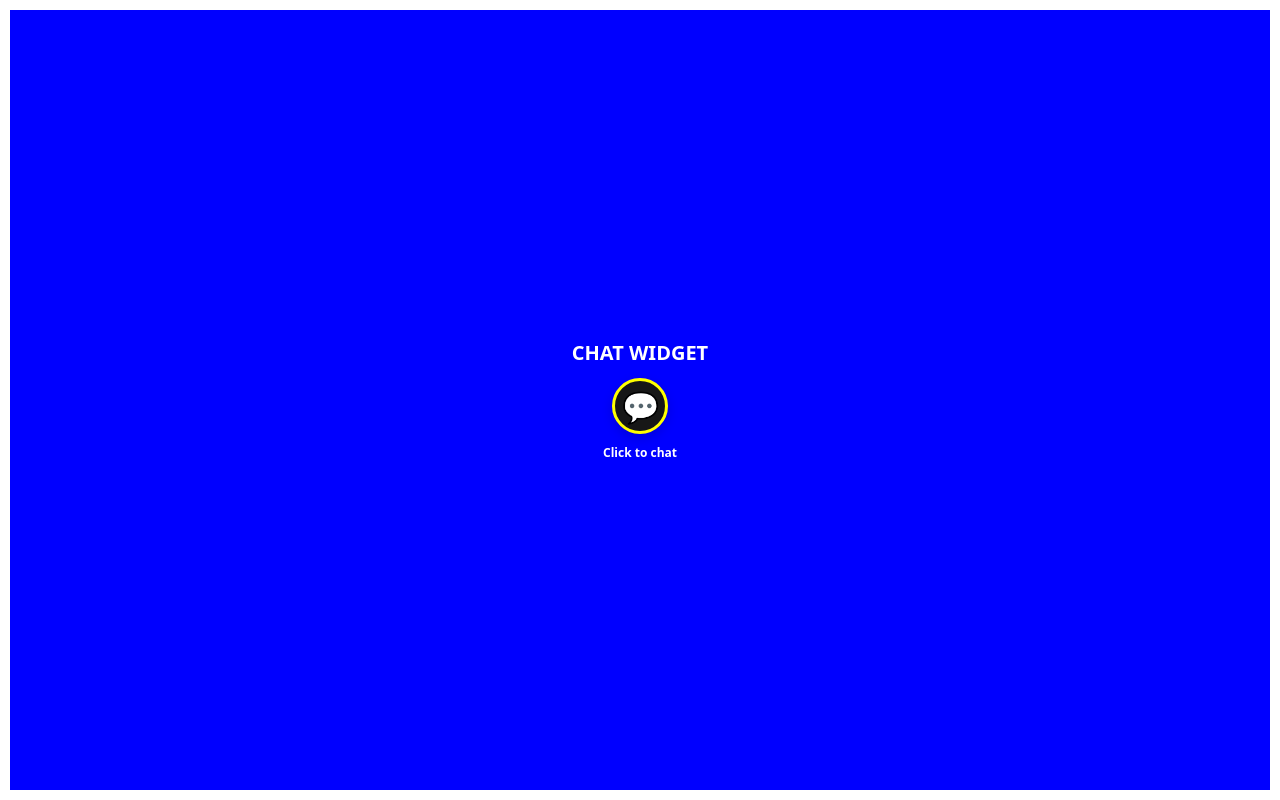
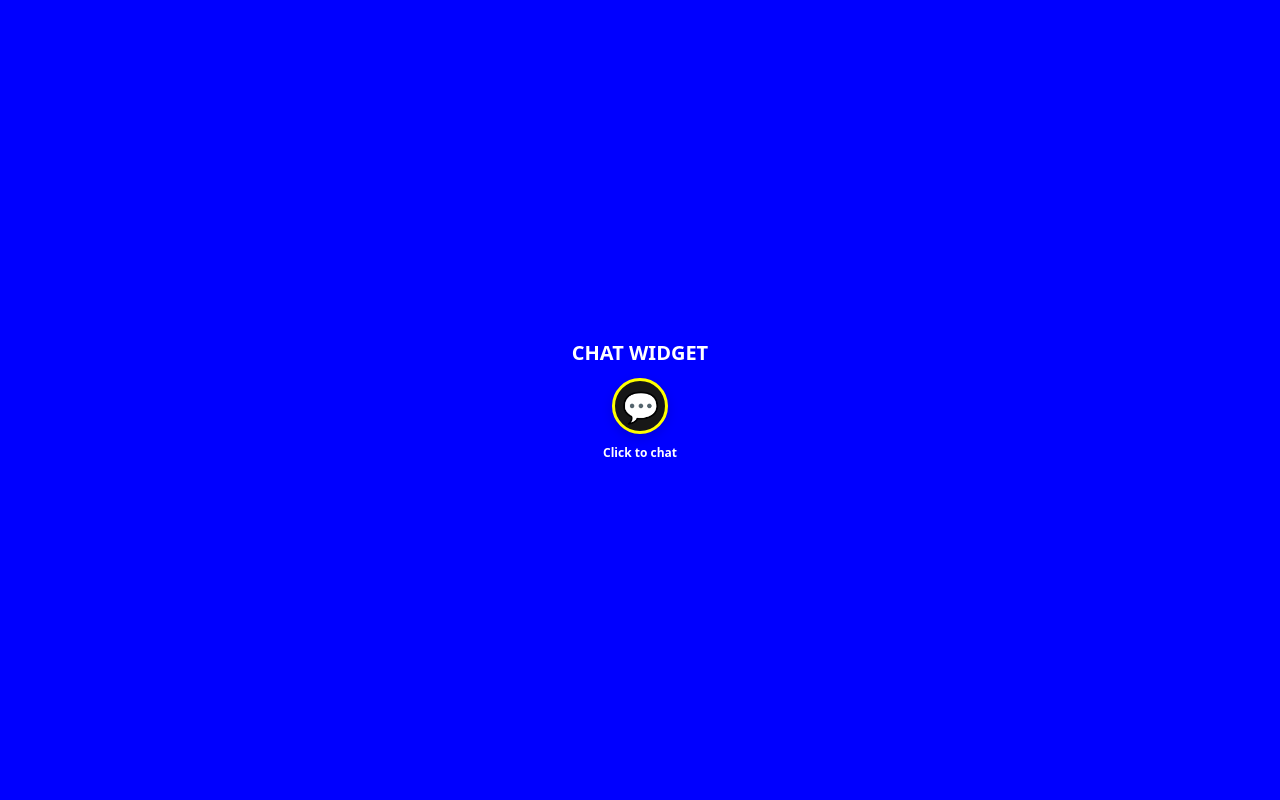
Before and after one commit to Ankarin/shopify-agent, a Next.js app: page /chat/1/_ in a window 1280 px wide. Built offline with nearby package versions, Linux system fonts and the light colour scheme; no server answers; the database is empty.

Commit message:
style(chat): refine layout and positioning of widget-page and WebsiteWidget for improved user experience

```diff
--- a/src/app/chat/[orgId]/[chatId]/widget-page.css
+++ b/src/app/chat/[orgId]/[chatId]/widget-page.css
@@ -1,43 +1,39 @@
+* {
+    box-sizing: border-box;
+    -webkit-tap-highlight-color: transparent;
+}
+
 html {
     background: transparent;
-    background-color: transparent;
     height: 100%;
     width: 100%;
+    overflow: hidden;
     -webkit-text-size-adjust: 100%;
 }
 
 body {
     background: transparent;
-    background-color: transparent;
     margin: 0;
     padding: 0;
-    overflow: visible;
-    position: relative;
+    overflow: hidden;
+    position: fixed;
+    top: 0;
+    left: 0;
+    right: 0;
+    bottom: 0;
+    width: 100%;
     height: 100%;
-    width: 100%;
-    -webkit-tap-highlight-color: transparent;
     -webkit-touch-callout: none;
     -webkit-overflow-scrolling: touch;
 }
 
-@supports (padding: env(safe-area-inset-bottom)) {
-    body {
-        padding-top: env(safe-area-inset-top);
-        padding-bottom: env(safe-area-inset-bottom);
-        padding-left: env(safe-area-inset-left);
-        padding-right: env(safe-area-inset-right);
-    }
+#__next {
+    position: fixed;
+    top: 0;
+    left: 0;
+    right: 0;
+    bottom: 0;
+    width: 100%;
+    height: 100%;
+    overflow: hidden;
 }
-
-@media (max-width: 768px) {
-    body {
-        overflow: visible;
-        -webkit-overflow-scrolling: touch;
-        min-height: 100vh;
-        position: relative;
-    }
-
-    html {
-        overflow: visible;
-    }
-}
--- a/src/components/chat/website-widget.tsx
+++ b/src/components/chat/website-widget.tsx
@@ -230,11 +230,13 @@ export function WebsiteWidget({
       {!isOpen && (
         <div
           style={{
-            position: "absolute",
-            top: "10px",
-            left: "10px",
-            right: "10px",
-            bottom: "10px",
+            position: "fixed",
+            top: 0,
+            left: 0,
+            right: 0,
+            bottom: 0,
+            width: "100%",
+            height: "100%",
             background: "blue",
             color: "white",
             display: "flex",
```
